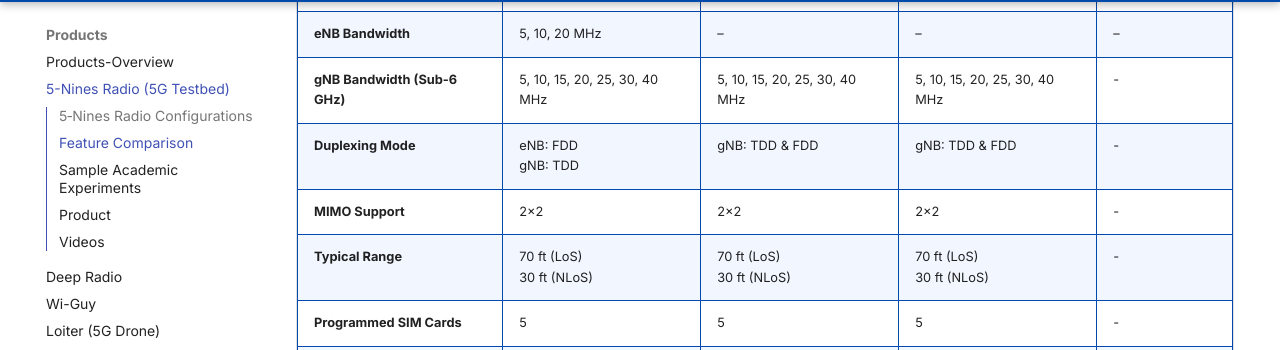
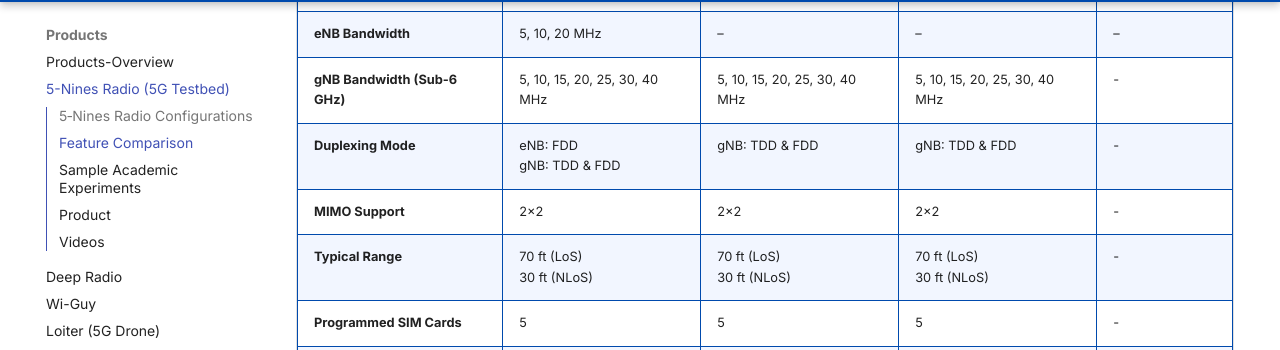
Before and after one commit to chandharlabs/chandhar-docs, an MkDocs documentation site: the page built from docs/products/5-nines-radio.md, in a window 1280 px wide and 900 px high, scrolled down 2135 px. Shown: the part 102-452 px from the top of the window. Built offline with MkDocs 1.6.1 and Material for MkDocs 9.7.7, drawn with Linux system fonts in a browser that asks for light colours.

Commit message:
Update 5-nines-radio.md

```diff
--- a/docs/products/5-nines-radio.md
+++ b/docs/products/5-nines-radio.md
@@ -58,7 +58,7 @@ In NSA mode, to establish a connection with a 5G Smartphone, one requires a 4G b
 | **Operating Frequency Band** | NSA: B7 & n78<br>(2600 MHz & 3600 MHz)<br>SA: n78 (TDD) & n7 (FDD)| n78 (3600 MHz) | n78 (3600 MHz) | – |
 | **eNB Bandwidth** | 5, 10, 20 MHz | – | – | – |
 | **gNB Bandwidth (Sub‑6 GHz)** | 5, 10, 15, 20, 25, 30, 40 MHz | 5, 10, 15, 20, 25, 30, 40 MHz | 5, 10, 15, 20, 25, 30, 40 MHz | - |
-| **Duplexing Mode** | eNB: FDD<br>gNB: TDD | gNB: TDD & FDD | gNB: TDD & FDD| - |
+| **Duplexing Mode** | eNB: FDD<br>gNB: TDD & FDD| gNB: TDD & FDD | gNB: TDD & FDD| - |
 | **MIMO Support** | 2×2 | 2×2 | 2×2 | - |
 | **Typical Range** | 70 ft (LoS)<br>30 ft (NLoS) | 70 ft (LoS)<br>30 ft (NLoS) | 70 ft (LoS)<br>30 ft (NLoS) | - |
 | **Programmed SIM Cards** | 5| 5 | 5 | - |
```
